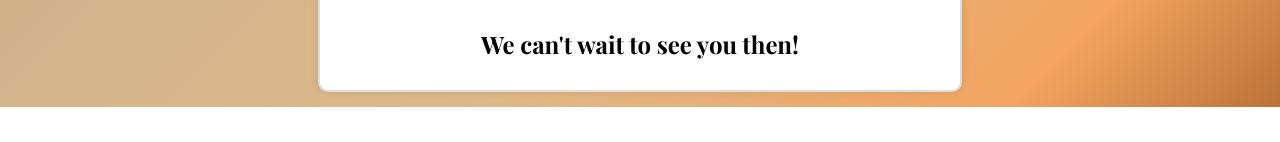
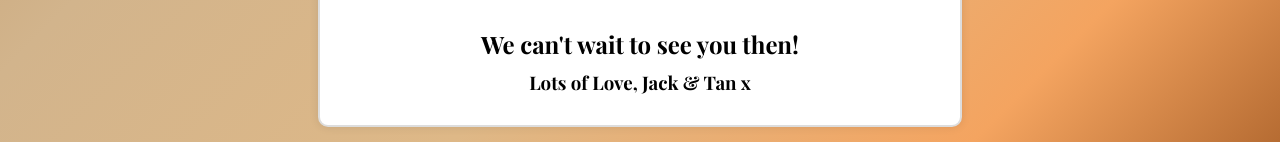
Before and after one commit to jrayner00/elope, a plain HTML site: page index.html in a window 1280 px wide. Shown: the part 2846-2988 px from the top of the page. Before the commit the page ends 2953 px from the top, so only its background shows below. Drawn offline with nearby package versions, Linux system fonts and the light colour scheme.

Commit message:
Update index.html

```diff
--- a/index.html
+++ b/index.html
@@ -121,6 +121,7 @@
 
             <img src="https://drive.google.com/thumbnail?id=15cXQLd2Q27UWlKMDTGqNZoqTyQ63e8xD&sz=s4000" alt="Jack and Tanya 4" class="photo">
 <h2>We can't wait to see you then!</h2>
+<h3>Lots of Love, Jack & Tan x</h3>
         </div>
     </div>
 </body>
```
